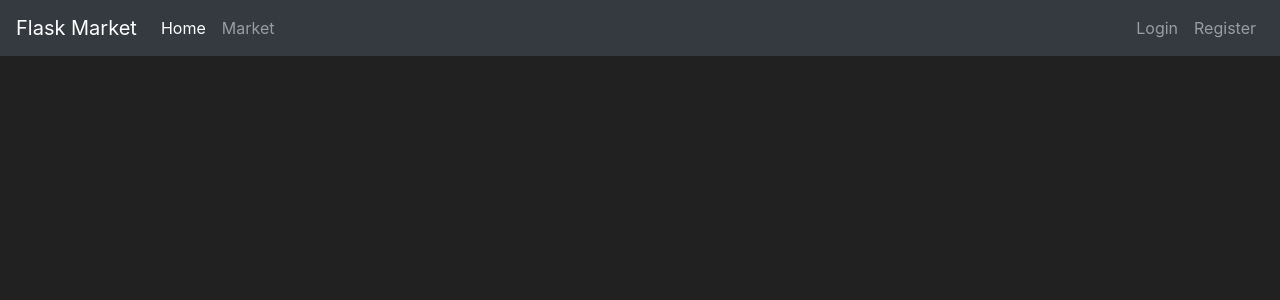
After one commit to faisalsherif7/CS50-final-project, a Flask app: template templates/base.html in a window 1280 px wide. The commit adds this page. Shown: the top 300 px of the page. Run offline with Flask 2, Linux system fonts and the light colour scheme; the template is opened without the code that fills it, so the values that code supplies are empty; some libraries are stand-ins or nearby versions.

Commit message:
added base.html file in templates without modifying app.py

```diff
--- a/app.py
+++ b/app.py
@@ -3,6 +3,10 @@ from flask import Flask, render_template
 app = Flask(__name__)
 
 @app.route('/')
-@app.route('home')
+@app.route('/home')
 def index():
     return render_template("starter.html")
+
+@app.route('/market')
+def market():
+    return render_template('market.html')
--- /dev/null
+++ b/templates/base.html
@@ -0,0 +1,60 @@
+<!doctype html>
+<html lang="en">
+   <head>
+      <!-- Required meta tags -->
+      <meta charset="utf-8">
+      <meta name="viewport" content="width=device-width, initial-scale=1, shrink-to-fit=no">
+      <!-- Bootstrap CSS -->
+      <link rel="stylesheet" href="https://cdn.jsdelivr.net/npm/bootstrap@4.5.3/dist/css/bootstrap.min.css" integrity="sha384-TX8t27EcRE3e/ihU7zmQxVncDAy5uIKz4rEkgIXeMed4M0jlfIDPvg6uqKI2xXr2" crossorigin="anonymous">
+      <title>
+          {% block title %}
+
+          {% endblock %}
+      </title>
+   </head>
+   <body>
+    <nav class="navbar navbar-expand-md navbar-dark bg-dark">
+      <a class="navbar-brand" href="#">Flask Market</a>
+      <button class="navbar-toggler" type="button" data-toggle="collapse" data-target="#navbarNav">
+        <span class="navbar-toggler-icon"></span>
+      </button>
+      <div class="collapse navbar-collapse" id="navbarNav">
+        <ul class="navbar-nav mr-auto">
+            <li class="nav-item active">
+                <a class="nav-link" href="{{ url_for('home_page') }}">Home <span class="sr-only">(current)</span></a>
+            </li>
+            <li class="nav-item">
+                <a class="nav-link" href="{{ url_for('market_page') }}">Market</a>
+            </li>
+        </ul>
+        <ul class="navbar-nav">
+            <li class="nav-item">
+                <a class="nav-link" href="#">Login</a>
+            </li>
+            <li class="nav-item">
+                <a class="nav-link" href="#">Register</a>
+            </li>
+        </ul>
+      </div>
+    </nav>
+      {% block content %}
+
+      {% endblock %}
+      <!-- Future Content here -->
+
+
+
+      <!-- Optional JavaScript -->
+      <!-- jQuery first, then Popper.js, then Bootstrap JS -->
+      <script src='https://kit.fontawesome.com/a076d05399.js'></script>
+      <script src="https://code.jquery.com/jquery-3.5.1.slim.min.js" integrity="sha384-DfXdz2htPH0lsSSs5nCTpuj/zy4C+OGpamoFVy38MVBnE+IbbVYUew+OrCXaRkfj" crossorigin="anonymous"></script>
+      <script src="https://cdn.jsdelivr.net/npm/popper.js@1.16.1/dist/umd/popper.min.js" integrity="sha384-9/reFTGAW83EW2RDu2S0VKaIzap3H66lZH81PoYlFhbGU+6BZp6G7niu735Sk7lN" crossorigin="anonymous"></script>
+      <script src="https://stackpath.bootstrapcdn.com/bootstrap/4.5.2/js/bootstrap.min.js" integrity="sha384-B4gt1jrGC7Jh4AgTPSdUtOBvfO8shuf57BaghqFfPlYxofvL8/KUEfYiJOMMV+rV" crossorigin="anonymous"></script>
+   </body>
+   <style>
+      body {
+      background-color: #212121;
+      color: white
+      }
+   </style>
+</html>
```
Also changed, not shown: templates/starter.html (+28 -1 lines), templates/market.html (added).
